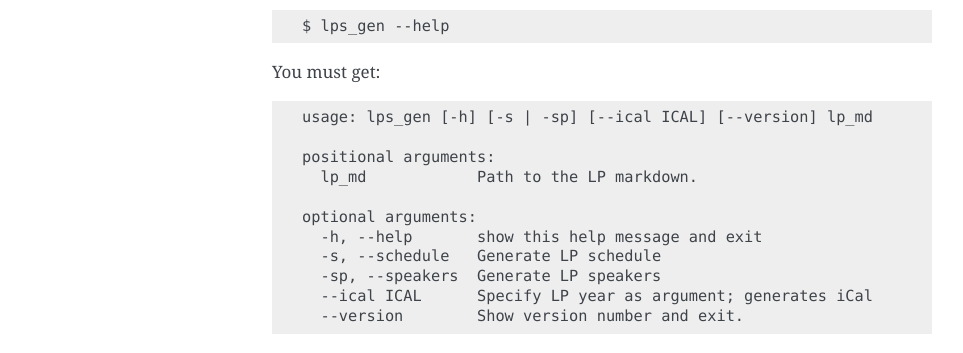
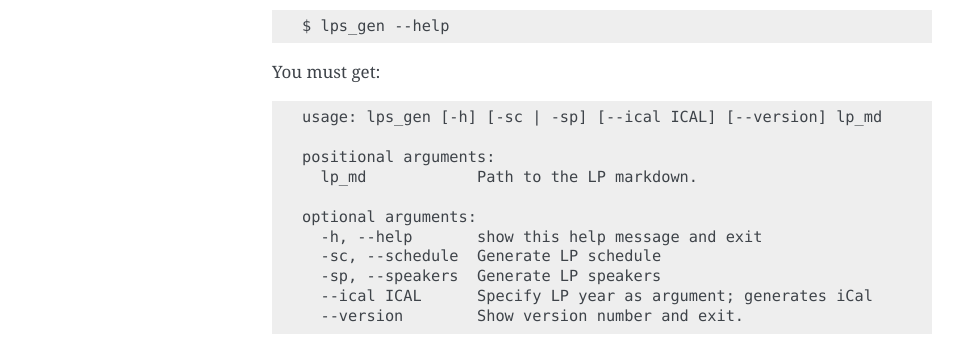
Before and after one commit to r5d/lpschedule-generator, a Sphinx documentation site: the page built from docs/install/index.rst, in a window 1280 px wide. Shown: the part 1279-1632 px from the top of the page, without its empty margins (148-1111 px from the left). Built offline with Sphinx 7.4.7, drawn with Linux system fonts in a browser that asks for light colours.

```diff
--- a/docs/install/index.rst
+++ b/docs/install/index.rst
@@ -67,14 +67,14 @@ Do::
 
 You must get::
 
-  usage: lps_gen [-h] [-s | -sp] [--ical ICAL] [--version] lp_md
+  usage: lps_gen [-h] [-sc | -sp] [--ical ICAL] [--version] lp_md
 
   positional arguments:
     lp_md            Path to the LP markdown.
 
   optional arguments:
     -h, --help       show this help message and exit
-    -s, --schedule   Generate LP schedule
+    -sc, --schedule  Generate LP schedule
     -sp, --speakers  Generate LP speakers
     --ical ICAL      Specify LP year as argument; generates iCal
     --version        Show version number and exit.
--- a/docs/schedule/index.rst
+++ b/docs/schedule/index.rst
@@ -188,7 +188,7 @@ Generate HTML from Markdown
 ~~~~~~~~~~~~~~~~~~~~~~~~~~~
 ::
 
-   $ lps_gen -s path/to/lp-sch.md > path/to/program-schedule.html
+   $ lps_gen -sc path/to/lp-sch.md > path/to/program-schedule.html
 
 or::
 
@@ -201,7 +201,7 @@ iCal export
 The ``--ical`` switch enables iCal export while generating LP
 schedule::
 
-  $ lps_gen -s --ical 2016 path/to/lp-schedule.md > path/to/program-schedule.html
+  $ lps_gen -sc --ical 2016 path/to/lp-schedule.md > path/to/program-schedule.html
 
 The year of the conference must be given as an argument to the
 ``--ical`` switch.
--- a/lps_gen.py
+++ b/lps_gen.py
@@ -627,7 +627,7 @@ def main():
     parser = ArgumentParser()
 
     group = parser.add_mutually_exclusive_group()
-    group.add_argument("-s", "--schedule", action="store_true",
+    group.add_argument("-sc", "--schedule", action="store_true",
                        help="Generate LP schedule")
     group.add_argument("-sp", "--speakers", action="store_true",
                        help="Generate LP speakers")
```
